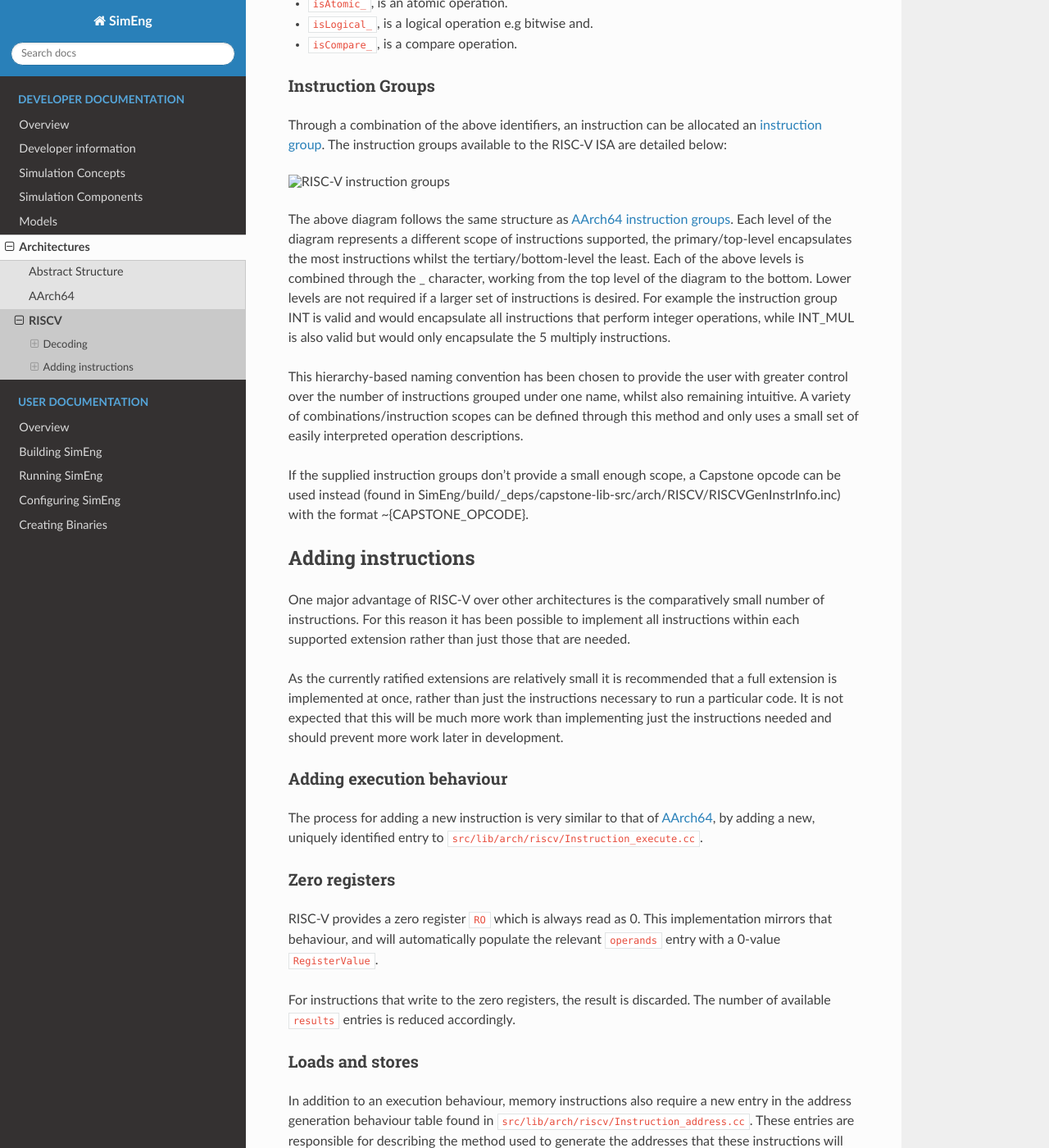
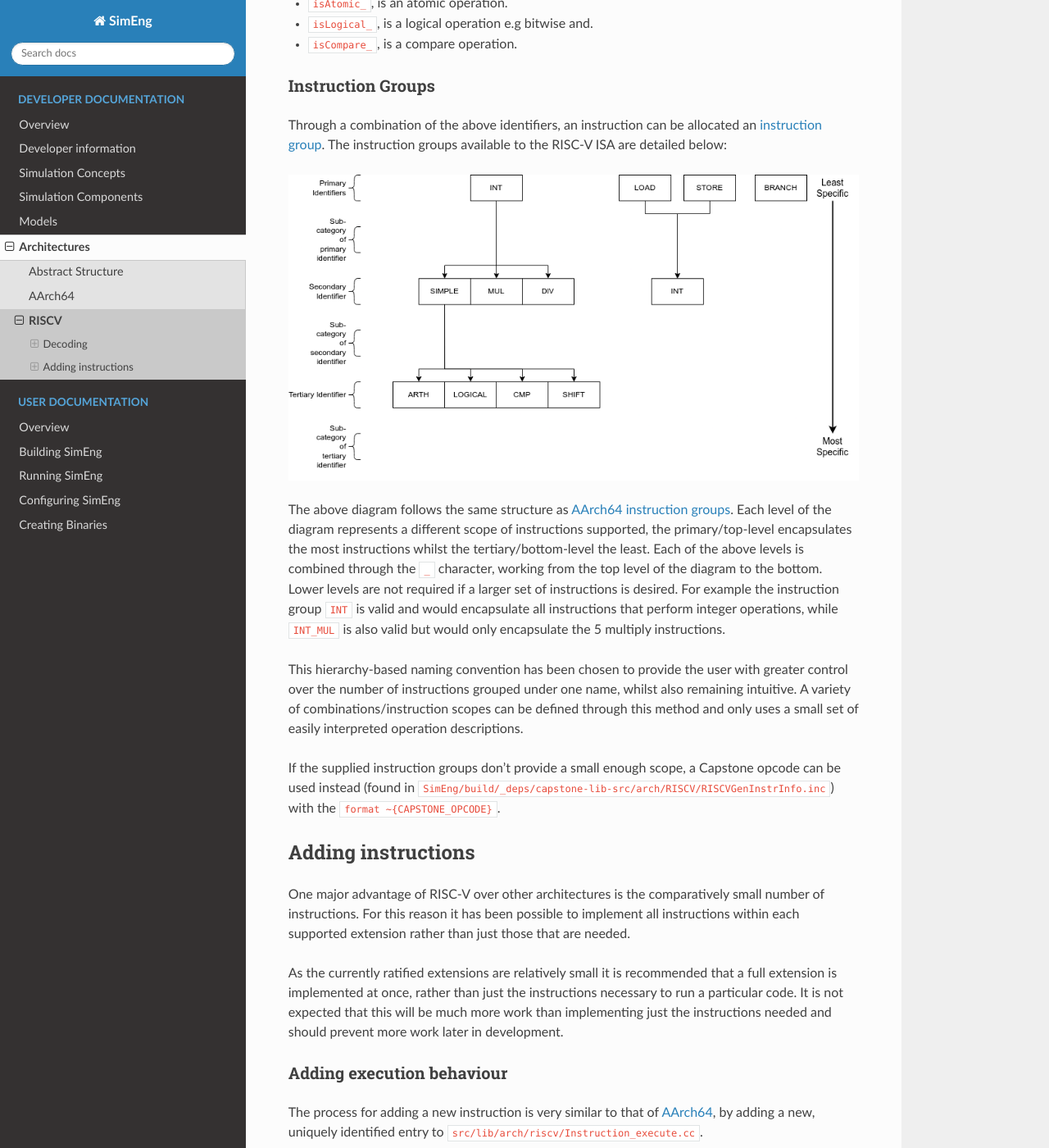
Before and after one commit to UoB-HPC/SimEng, a Sphinx documentation site: the page built from docs/sphinx/developer/arch/supported/riscv.rst, in a window 1280 px wide and 1400 px high, scrolled down 964 px. Shown: the whole window at 82% size. Built offline with Sphinx 7.4.7 and the Read the Docs theme 2.0.0, drawn with Linux system fonts in a browser that asks for light colours; pages that are not in the unit, such as notebooks, are missing from menus.

```diff
--- a/docs/sphinx/developer/arch/supported/riscv.rst
+++ b/docs/sphinx/developer/arch/supported/riscv.rst
@@ -31,11 +31,11 @@ Through a combination of the above identifiers, an instruction can be allocated
 .. image:: ../../../assets/instruction_groups_RISCV.png
   :alt: RISC-V instruction groups
 
-The above diagram follows the same structure as :ref:`AArch64 instruction groups <aarch64-instruction-groups>`. Each level of the diagram represents a different scope of instructions supported, the primary/top-level encapsulates the most instructions whilst the tertiary/bottom-level the least. Each of the above levels is combined through the _ character, working from the top level of the diagram to the bottom. Lower levels are not required if a larger set of instructions is desired. For example the instruction group INT is valid and would encapsulate all instructions that perform integer operations, while INT_MUL is also valid but would only encapsulate the 5 multiply instructions.
+The above diagram follows the same structure as :ref:`AArch64 instruction groups <aarch64-instruction-groups>`. Each level of the diagram represents a different scope of instructions supported, the primary/top-level encapsulates the most instructions whilst the tertiary/bottom-level the least. Each of the above levels is combined through the ``_`` character, working from the top level of the diagram to the bottom. Lower levels are not required if a larger set of instructions is desired. For example the instruction group ``INT`` is valid and would encapsulate all instructions that perform integer operations, while ``INT_MUL`` is also valid but would only encapsulate the 5 multiply instructions.
 
 This hierarchy-based naming convention has been chosen to provide the user with greater control over the number of instructions grouped under one name, whilst also remaining intuitive. A variety of combinations/instruction scopes can be defined through this method and only uses a small set of easily interpreted operation descriptions.
 
-If the supplied instruction groups don't provide a small enough scope, a Capstone opcode can be used instead (found in SimEng/build/_deps/capstone-lib-src/arch/RISCV/RISCVGenInstrInfo.inc) with the format ~{CAPSTONE_OPCODE}.
+If the supplied instruction groups don't provide a small enough scope, a Capstone opcode can be used instead (found in ``SimEng/build/_deps/capstone-lib-src/arch/RISCV/RISCVGenInstrInfo.inc``) with the ``format ~{CAPSTONE_OPCODE}``.
 
 .. _riscv-adding-instructions:
 
```
Also changed, not shown: docs/sphinx/assets/instruction_groups_RISCV.png (added), docs/sphinx/assets/instruction_groups_RISCV_CROP.png (deleted).
